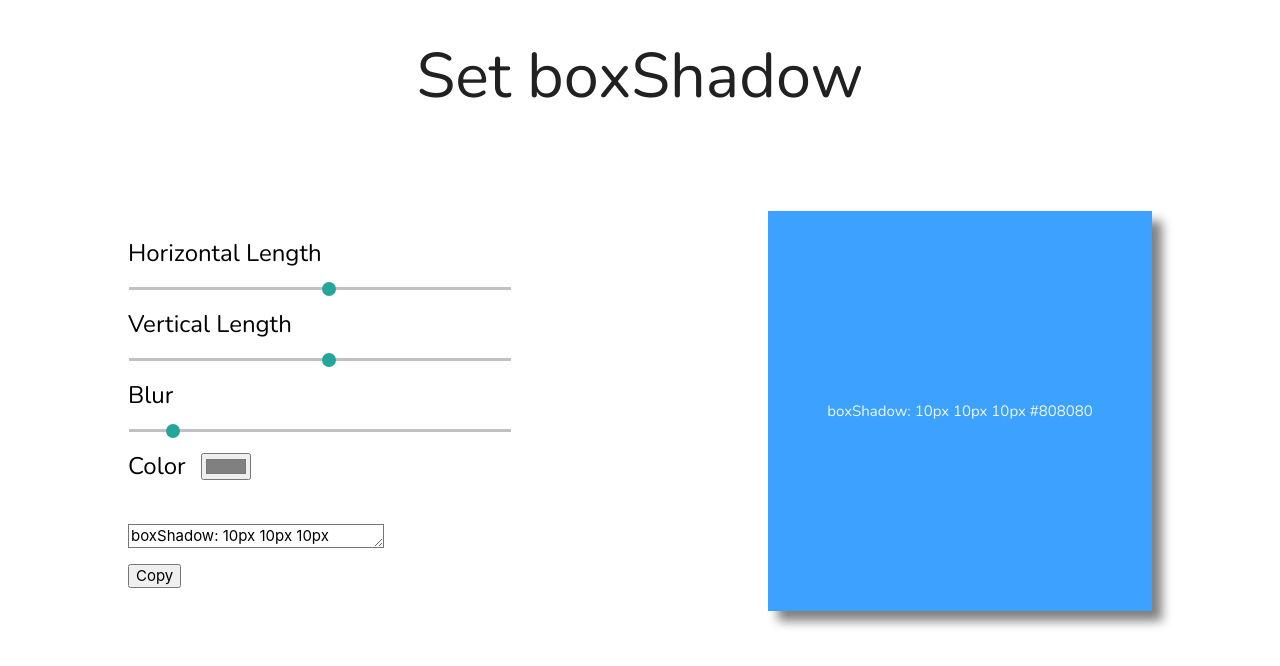
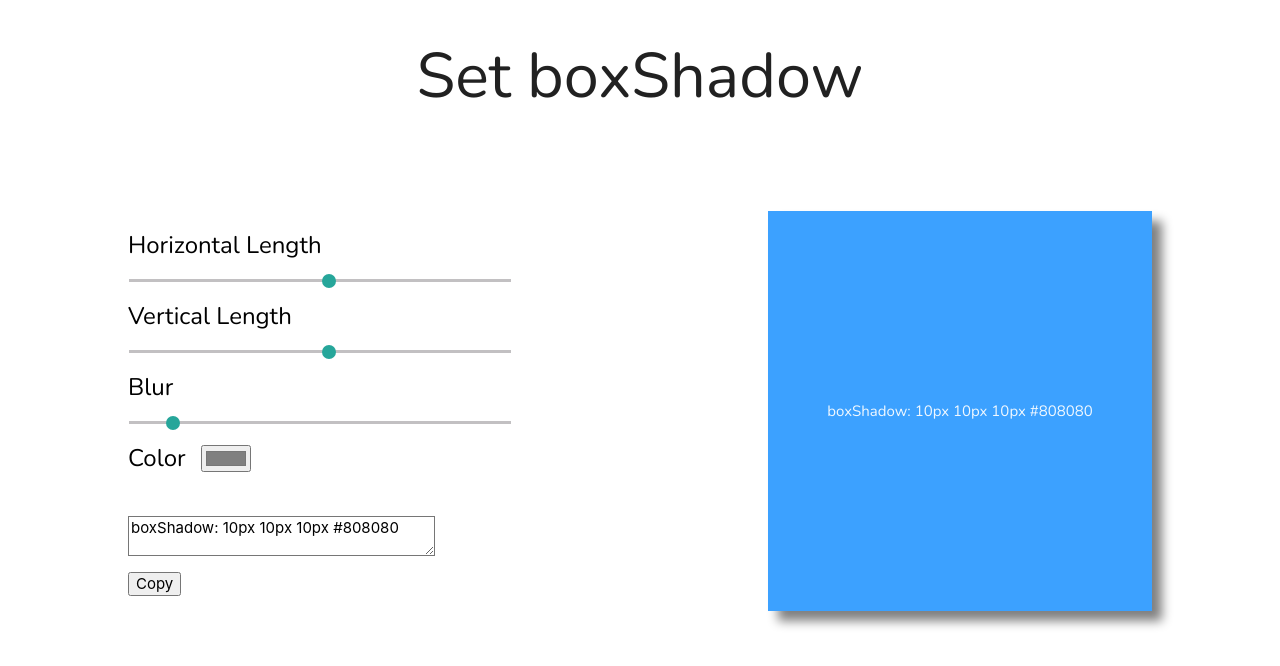
Before and after one commit to doctor-rutvik14/set-box-shadow, a React (Create React App) app: page / in a window 1280 px wide. Shown: the top 666 px of the page. Built offline with nearby package versions, Linux system fonts and the light colour scheme.

Commit message:
Update App.css

```diff
--- a/src/App.css
+++ b/src/App.css
@@ -31,6 +31,7 @@ form{
   margin: 40px 0 10px 0;
 }
 textarea{
-height: 3vh;
-  width: 20vw;
+  color: black;
+  height: 5vh;
+  width: 24vw;
 }
```
